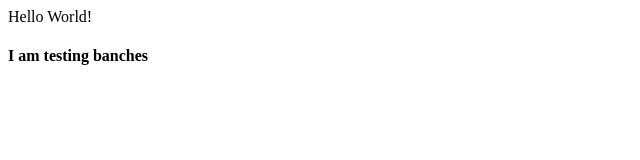
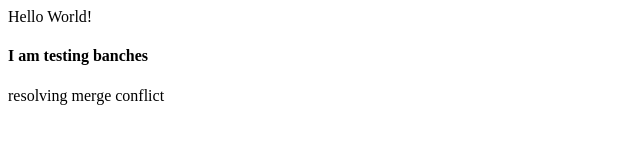
Before and after one commit to leader-kriss/Local-Repo, a plain HTML site: page index.html in a window 1280 px wide. Shown: the whole page, without its empty margins (0-640 px from the left). Drawn offline with Linux system fonts and the light colour scheme.

Commit message:
merge conflict

```diff
--- a/index.html
+++ b/index.html
@@ -1,2 +1,3 @@
 <p>Hello World!</p>
 <h4>I am testing banches </h4>
+<p>resolving merge conflict</p>
```
